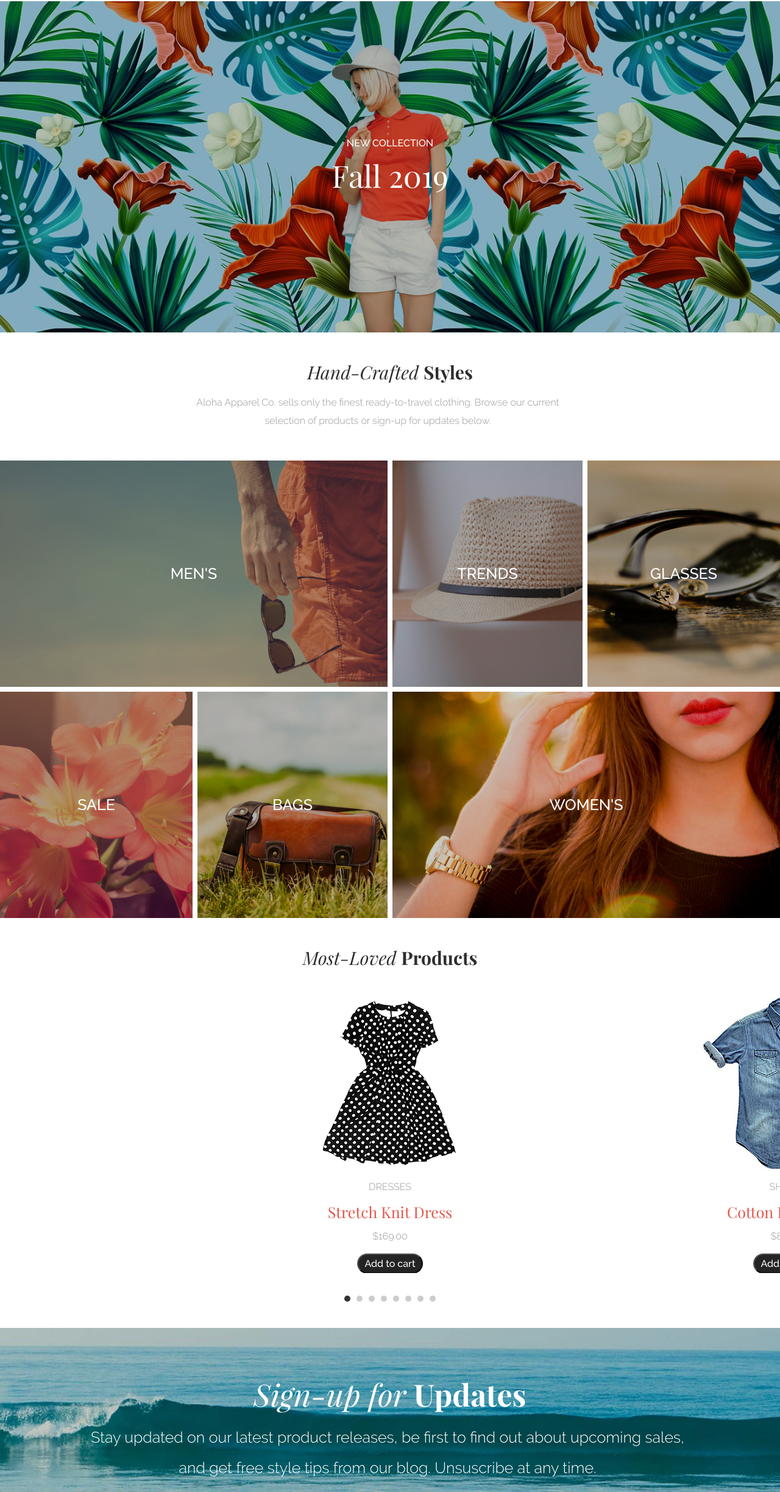
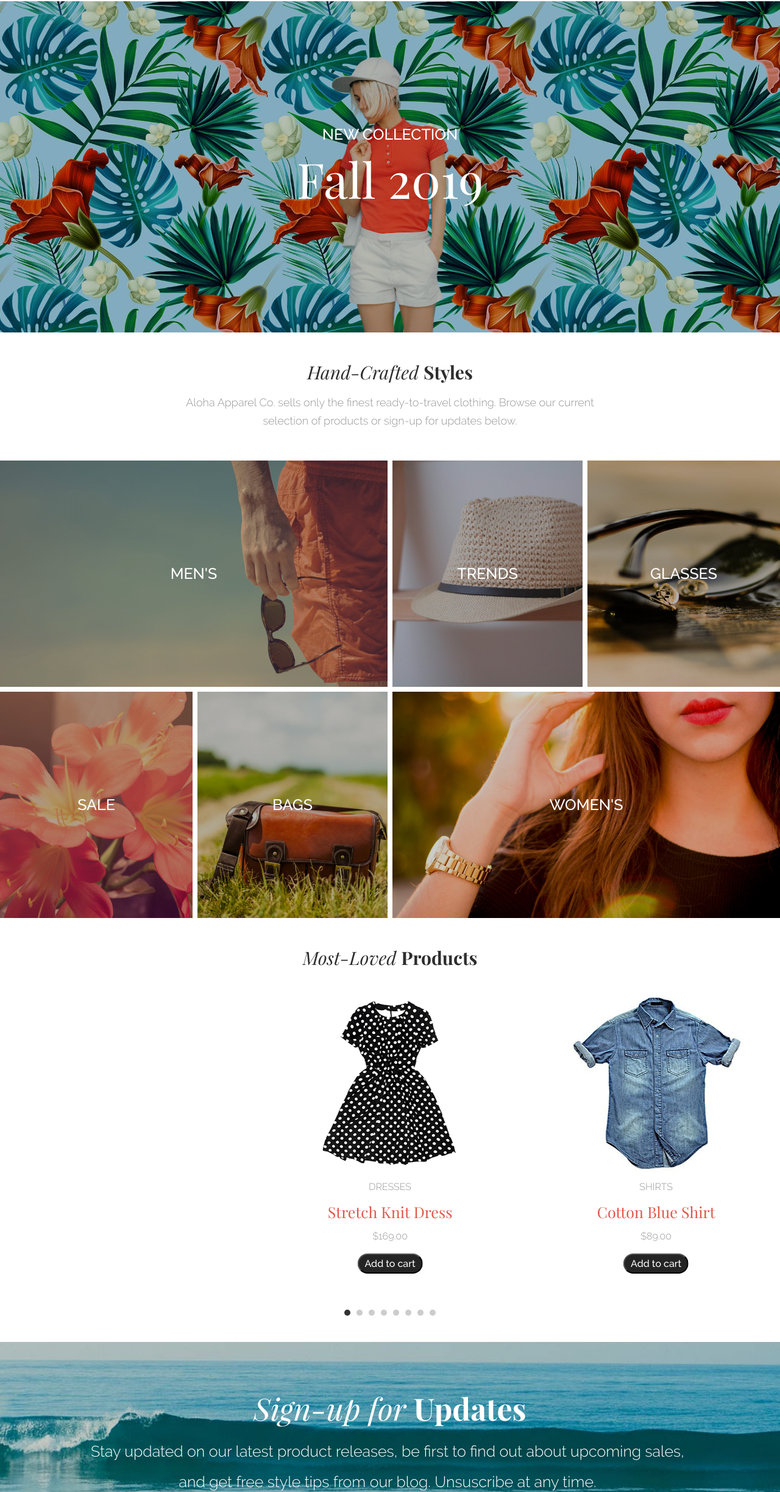
Before and after one commit to sebatmohamed/Aloha, a plain HTML site: page index.html in a window 1280 px wide. Shown: the part 85-2531 px from the top of the page at 61% size. Drawn offline with Linux system fonts and the light colour scheme.

Commit message:
feat: added styling for flickity plugin

```diff
--- a/css/style.css
+++ b/css/style.css
@@ -334,6 +334,8 @@ figure {
 }
 .carousel-cell {
   width: 100%;
+  height: 450px;
+  margin-right: 10px;
 }
 button {
   display: none;
@@ -455,8 +457,9 @@ Version
     margin-left: 10em;
   }
   .banner {
-    height: 415px;
+    height: 350px;
     background-size: cover, 20%;
+    background-position-y: 100%, 125%;
   }
   .paragraph-text {
     padding-left: 65px;
@@ -490,6 +493,11 @@ Version
     box-sizing: border-box;
     border-top: 4px solid white;
     border-left: 4px solid white;
+  }
+  .carousel-cell {
+    width: 50%;
+    height: 450px;
+    margin-right: 10px;
   }
   .bottom-banner {
     background-size: 1800px;
@@ -530,7 +538,7 @@ Version
   }
   .social-links li {
     padding: 0.5em;
-    margin-left: 200px;
+    margin-left: 170px;
     text-align: start;
   }
 }
@@ -574,8 +582,8 @@ Version
     font-size: 16px;
     font-family: "Raleway";
     text-align: center;
-    left: 5px;
-    top: 2px;
+    left: 6px;
+    top: 1.5px;
   }
   nav {
     margin-bottom: 1em;
@@ -587,9 +595,20 @@ Version
     height: 550px;
     background-size: cover, 15%;
   }
+  .banner {
+    background-size: 69%, 15%;
+    background-repeat: repeat-x, no-repeat;
+  }
+  .banner p {
+    font-size: 25px;
+  }
+  .banner p:nth-child(2) {
+    font-size: 80px;
+  }
   .paragraph-text {
     padding-left: 300px;
-    width: 50%;
+    padding-right: 300px;
+    font-size: 18px;
   }
   .img1 {
     width: 50%;
@@ -604,6 +623,11 @@ Version
     padding-bottom: 20px;
     padding-top: 20px;
   }
+  .carousel-cell {
+    width: 33.33%;
+    height: 525px;
+    margin-right: 10px;
+  }
   button {
     display: initial;
     padding: 5px 10px;
@@ -616,10 +640,6 @@ Version
     color: white;
     font-family: "Raleway";
     font-size: 16px;
-  }
-  .carousel-cell {
-    width: 50%;
-    margin-right: 10px;
   }
   .bottom-banner {
     height: 410px;
```
Also changed, not shown: js/app.js (+6 -6 lines), css/flickity.css (line endings or trailing spaces).
